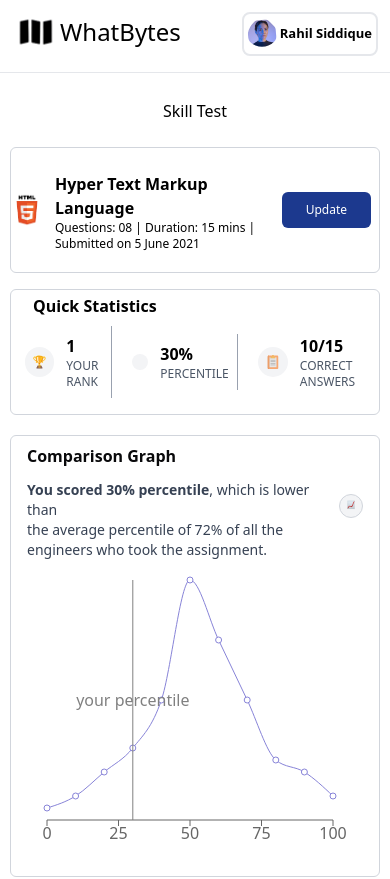
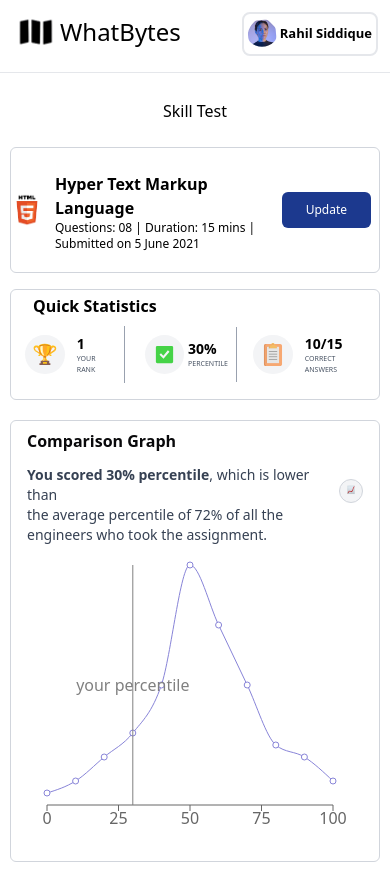
Before and after one commit to animesh156/WhatBytes-Assignment, a Next.js app: page / in a window 390 px wide. Shown: the top 879 px of the page. Built offline with nearby package versions, Linux system fonts and the light colour scheme.

Commit message:
fix: updted cion size issue

```diff
--- a/src/app/page.js
+++ b/src/app/page.js
@@ -16,10 +16,12 @@
       <Header />
 
       <div className="grid grid-cols-12 md:gap-x-3  h-screen">
+        {/* Left part */}
         <div className="md:col-span-2 hidden md:block">
           <SideBar />
         </div>
 
+   {/* Right part */}
         <div className="md:col-span-10 md:ml-8 col-span-12">
           <DashboardMain
             score={score}
--- a/src/components/QuickStatistics.js
+++ b/src/components/QuickStatistics.js
@@ -9,37 +9,37 @@
     <div className="border mt-4 text-black p-1.5 py-4 rounded-md border-gray-300 lg:w-[556px]">
       <h1 className="font-bold -mt-3 ml-4">Quick Statistics</h1>
 
-      <div className="justify-around gap-x-3 mt-2 flex rounded-md  items-center  ">
+      <div className="justify-around gap-x-3 mt-2 flex rounded-md   items-center  ">
         <div className="flex items-center gap-x-3 border-r border-gray-400 p-2">
           <div className="bg-gray-100 p-2 rounded-3xl">
             <img src="./trophy.svg" alt="trophy_svg" className="w-6" />
           </div>
 
           <div className="flex flex-col">
-            <p className="font-extrabold">{rank}</p>
-            <p className="font-normal text-xs text-gray-600">YOUR RANK</p>
+            <p className="font-extrabold text-sm md:text-lg ">{rank}</p>
+            <p className="font-normal md:text-xs text-[7px] text-gray-600">YOUR RANK</p>
           </div>
         </div>
 
-        <div className="flex items-center  gap-x-3 border-r border-gray-400 p-2">
+        <div className="flex items-center  md:gap-x-3 gap-x-1 border-r border-gray-400 p-2 ">
           <div className="bg-gray-100 p-2 rounded-3xl">
-            <img src="./tick.svg" alt="tick_svg" className="w-6" />
+            <img src="./tick.svg" alt="tick_svg" className="w-6 " />
           </div>
 
           <div className="flex flex-col">
-            <p className="font-extrabold">{percentile}%</p>
-            <p className="text-xs text-gray-600">PERCENTILE</p>
+            <p className="font-extrabold text-sm md:text-lg">{percentile}%</p>
+            <p className="md:text-xs text-[7px] text-gray-600">PERCENTILE</p>
           </div>
         </div>
 
-        <div className="flex items-center  gap-x-3 p-2">
+        <div className="flex items-center  gap-x-3 md:p-2 p-1">
           <div className="bg-gray-100 p-2 rounded-3xl">
             <img src="./notepad.svg" alt="notepad_svg" className="w-6" />
           </div>
 
           <div className="flex flex-col">
-            <p className="font-extrabold">{score}/15</p>
-            <p className="text-xs text-gray-600">CORRECT ANSWERS</p>
+            <p className="font-extrabold text-sm md:text-lg">{score}/15</p>
+            <p className="md:text-xs text-[7px] text-gray-600">CORRECT ANSWERS</p>
           </div>
         </div>
       </div>
```
